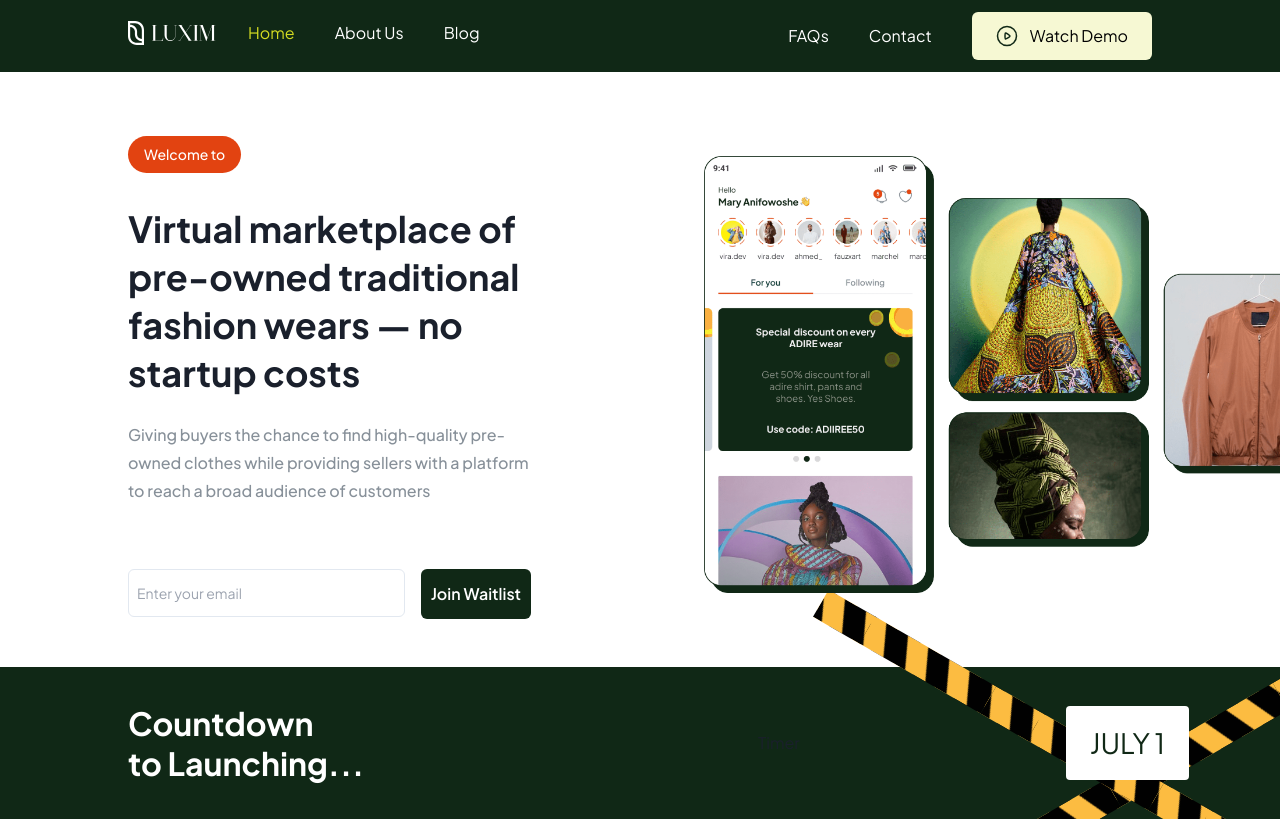
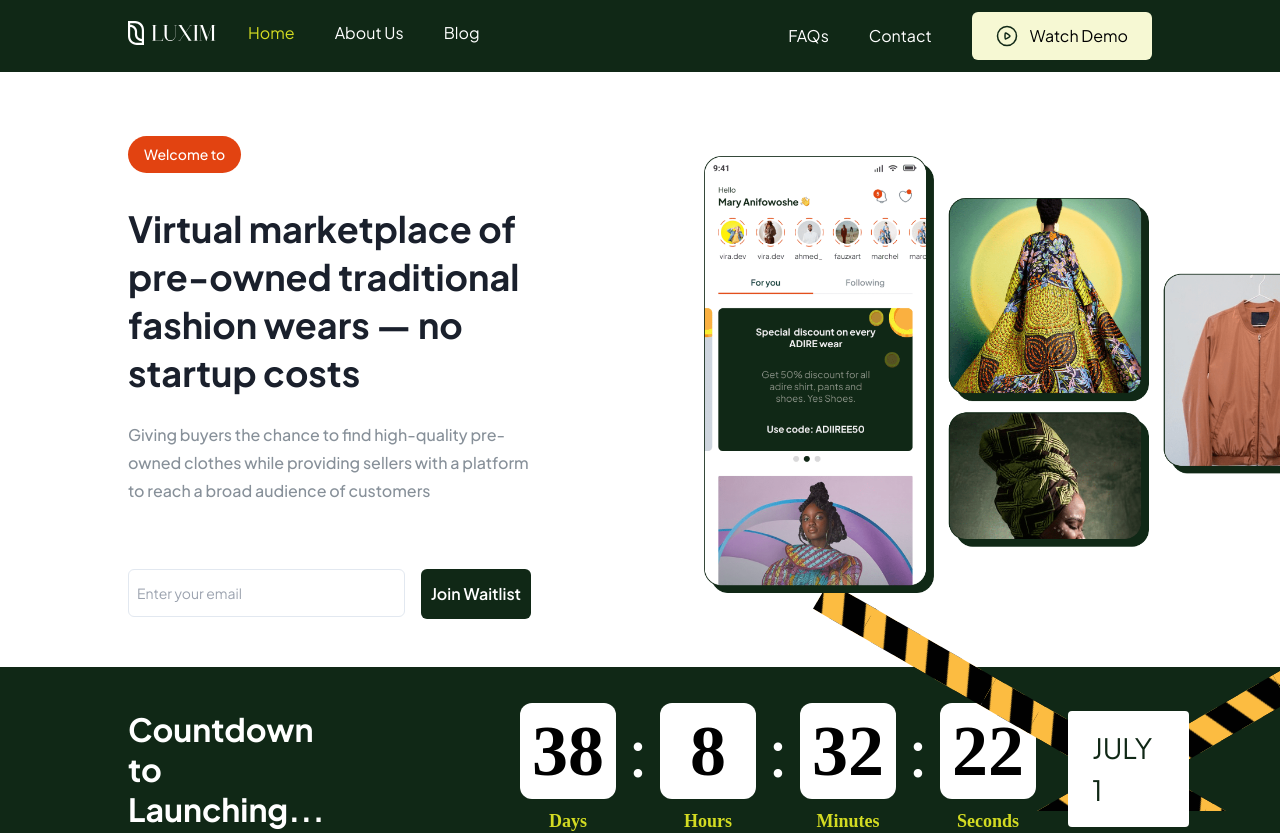
Before and after one commit to LUXIMAPP/luxim-website, a Next.js app: page / in a window 1280 px wide. Shown: the top 833 px of the page. Built offline with nearby package versions, Linux system fonts and the light colour scheme; a web font is replaced by a local one.

Commit message:
Countdown functionality

```diff
--- /dev/null
+++ b/components/countdownComps/CountDownProper.jsx
@@ -0,0 +1,27 @@
+import TimerContainer from './TimerContainer';
+import useCountdown from '../../customHooks/useCountdown';
+
+const CountDownProper = () => {
+  const {
+    days, hours, minutes, seconds,
+  } = useCountdown();
+
+  return (
+    <div>
+      {
+        (days + hours + minutes + seconds <= 0)
+          ? <h1 className="font-germania text-4xl text-[#D3DB22] py-12"> We are live! </h1>
+          : (
+            <TimerContainer
+              days={days}
+              hours={hours}
+              minutes={minutes}
+              seconds={seconds}
+            />
+          )
+      }
+    </div>
+  );
+};
+
+export default CountDownProper;
--- /dev/null
+++ b/components/countdownComps/NumberBox.jsx
@@ -0,0 +1,21 @@
+import React from 'react';
+
+const NumberBox = ({ num, unit }) => (
+  <div className="flex flex-col items-center px-2">
+    <div className=" relative bg-transparent flex flex-col items-center justify-center rounded-lg w-24 h-24 text-2xl md:text-4xl">
+      <div className="rounded-t-xl bg-[white] w-full h-full" />
+
+      <div className="text-5xl absolute text-black z-10 font-bold md:text-7xl">
+        {num}
+      </div>
+
+      <div className=" rounded-b-xl bg-[white] w-full h-full" />
+
+    </div>
+    <p className="text-lg mt-2 font-semibold text-[#D3DB22] md:text-lg ">
+      {unit}
+    </p>
+  </div>
+);
+
+export default NumberBox;
--- /dev/null
+++ b/components/countdownComps/TimerContainer.jsx
@@ -0,0 +1,55 @@
+import React, { useEffect, useState } from 'react';
+import NumberBox from './NumberBox';
+
+const TimerContainer = ({
+  days, hours, minutes, seconds, setSeconds, setMinutes, setHours, setDays,
+}) => {
+  const [daysFlip, setDaysFlip] = useState(false);
+  const [hoursFlip, setHoursFlip] = useState(false);
+  const [minutesFlip, setMinutesFlip] = useState(false);
+  const [secondsFlip, setSecondsFlip] = useState(false);
+
+  useEffect(() => {
+    if (seconds <= 0 && minutes <= 0 && hours <= 0 && days <= 0) {
+      setDaysFlip(false);
+      setHoursFlip(false);
+      setMinutesFlip(false);
+      setSecondsFlip(false);
+    }
+
+    if (seconds === 0) {
+      setSecondsFlip(false);
+      setMinutesFlip(true);
+    }
+
+    if (minutes === 0) {
+      setMinutesFlip(false);
+      setHoursFlip(true);
+    }
+
+    if (hours === 0) {
+      setHoursFlip(false);
+      if (days !== 0) {
+        setDaysFlip(true);
+      }
+    }
+  }, [seconds, days, minutes, hours, setSeconds, setMinutes, setHours, setDays]);
+
+  return (
+
+    <div className="text-white font-germania rounded-xl">
+      <div className="grid grid-cols-2 gap-1 py-0 px-10 md:flex md:items-center md:justify-between rounded-xl md:px-6 md:py-8 ">
+        <NumberBox num={days} unit="Days" flip={daysFlip} />
+        <span className=" hidden text-5xl -mt-8 md:inline-block md:text-7xl font-normal text-white">:</span>
+        <NumberBox num={hours} unit="Hours" flip={hoursFlip} />
+        <span className="hidden text-5xl -mt-8 md:inline-block md:text-7xl font-normal text-white">:</span>
+        <NumberBox num={minutes} unit="Minutes" flip={minutesFlip} />
+        <span className="hidden text-5xl -mt-8 md:inline-block md:text-7xl font-normal text-white">:</span>
+        <NumberBox num={seconds} unit="Seconds" flip={secondsFlip} />
+      </div>
+
+    </div>
+  );
+};
+
+export default TimerContainer;
--- /dev/null
+++ b/customHooks/useCountdown.js
@@ -0,0 +1,36 @@
+import { useEffect, useState } from 'react';
+
+const calculateTimeLeft = () => {
+  const difference = +new Date('2023-7-1') - +new Date();
+  let timeLeft = {};
+
+  if (difference > 0) {
+    timeLeft = {
+      days: Math.floor(difference / (1000 * 60 * 60 * 24)),
+      hours: Math.floor((difference / (1000 * 60 * 60)) % 24),
+      minutes: Math.floor((difference / 1000 / 60) % 60),
+      seconds: Math.floor((difference / 1000) % 60),
+    };
+  }
+
+  return timeLeft;
+};
+
+const useCountdown = () => {
+  const [timeLeft, setTimeLeft] = useState(calculateTimeLeft());
+  const {
+    days, hours, minutes, seconds,
+  } = timeLeft;
+
+  useEffect(() => {
+    setTimeout(() => {
+      setTimeLeft(calculateTimeLeft());
+    }, 1000);
+  });
+
+  return {
+    days, hours, minutes, seconds,
+  };
+};
+
+export default useCountdown;
--- a/package.json
+++ b/package.json
@@ -20,10 +20,12 @@
     "@emotion/styled": "^11.11.0",
     "@fontsource/germania-one": "^5.0.0",
     "@fontsource/plus-jakarta-sans": "^5.0.0",
+    "@rumess/react-flip-countdown": "^1.2.6",
     "framer-motion": "^10.12.12",
     "husky": "^8.0.1",
     "next": "12.2.0",
     "react": "18.2.0",
+    "react-countdown": "^2.3.5",
     "react-dom": "18.2.0"
   },
   "devDependencies": {
--- a/pageSections/homePage/CountDown.jsx
+++ b/pageSections/homePage/CountDown.jsx
@@ -2,10 +2,11 @@ import { Box, Text } from '@chakra-ui/react';
 import Image from 'next/image';
 import tape from '../../public/homePage/countDown/tape.svg';
 import Wrapper from '../../components/Wrapper';
+import CountDownProper from '../../components/countdownComps/CountDownProper';
 
 const CountDown = () => (
   <>
-    <Box bg="brand.primary1" display="flex" alignItems="center" justifyContent="space-between" py={9} marginBottom={-20}>
+    <Box bg="brand.primary1" display="flex" alignItems="center" justifyContent="space-between" py={1} marginBottom={-20}>
       <Wrapper>
         <Box>
           <Text color="white" fontSize="32px" fontWeight="700" lineHeight="40px" textAlign="start">
@@ -17,12 +18,14 @@ const CountDown = () => (
           </Text>
         </Box>
       </Wrapper>
-      <Box>Timer</Box>
+      <Box textColor="white">
+        <CountDownProper />
+      </Box>
       <Box borderRadius="4px" bg="white" position="relative" zIndex={5} mr="91px">
         <Text color="brand.primary1" fontSize="28px" padding="16px 24px">JULY 1</Text>
       </Box>
     </Box>
-    <Box display="flex" justifyContent="right" position="relative" top="-153" zIndex={0}>
+    <Box display="flex" justifyContent="right" position="relative" top="-213" zIndex={0}>
       <Image src={tape} alt="count down tape image" />
     </Box>
   </>
--- a/tailwind.config.js
+++ b/tailwind.config.js
@@ -6,6 +6,15 @@ module.exports = {
   ],
   theme: {
     extend: {
+      animation: {
+        flip: 'flip 1s cubic-bezier(0, 0, 0.2, 1) infinite',
+      },
+      keyframes: {
+        flip: {
+          from: { transform: 'rotateX(0deg)', transformOrigin: '50% bottom ' },
+          to: { transform: 'rotateX(180deg)', transformOrigin: '50% bottom ' },
+        },
+      },
       fontFamily: {
         germania: ['Germania One', 'cursive'],
         'plus-jakarta': ['Plus Jakarta Sans', 'sans serif'],
```
Also changed, not shown: 1 other file (tests, documents, lock files or other folders).
